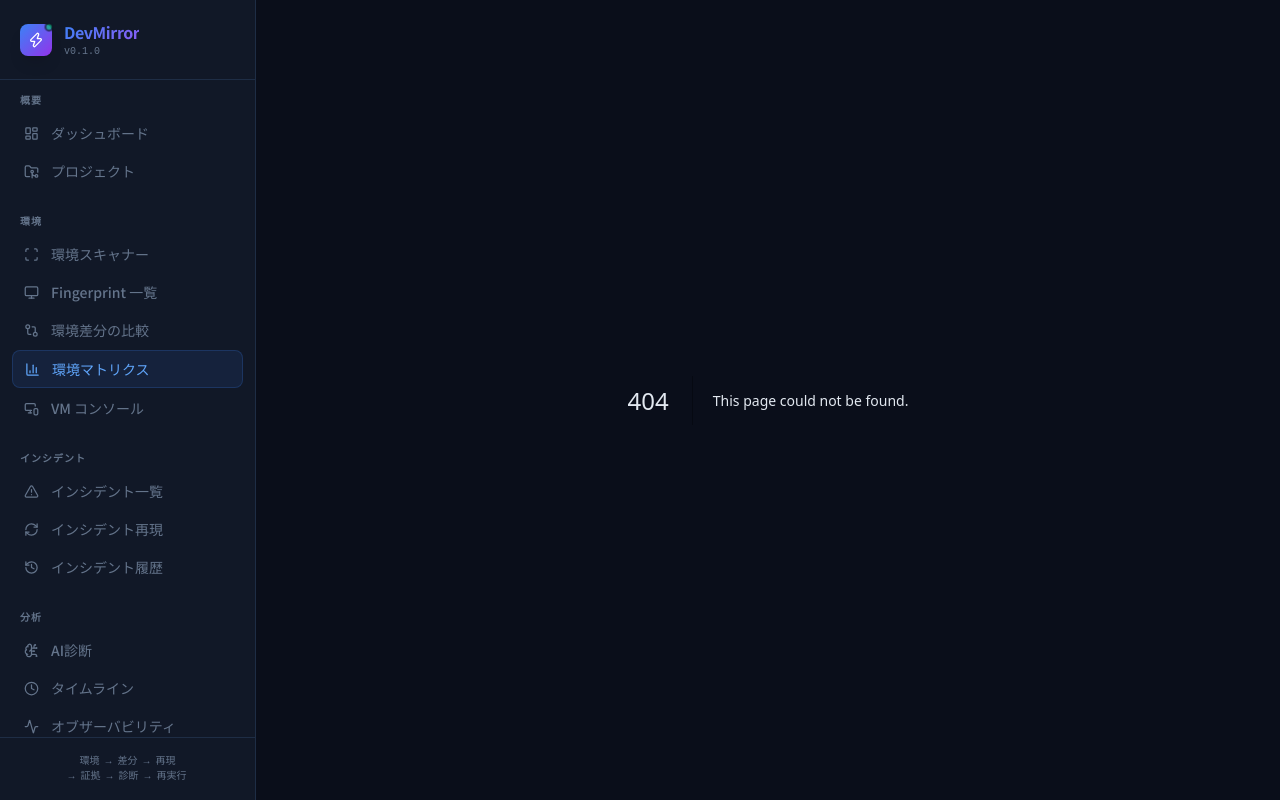
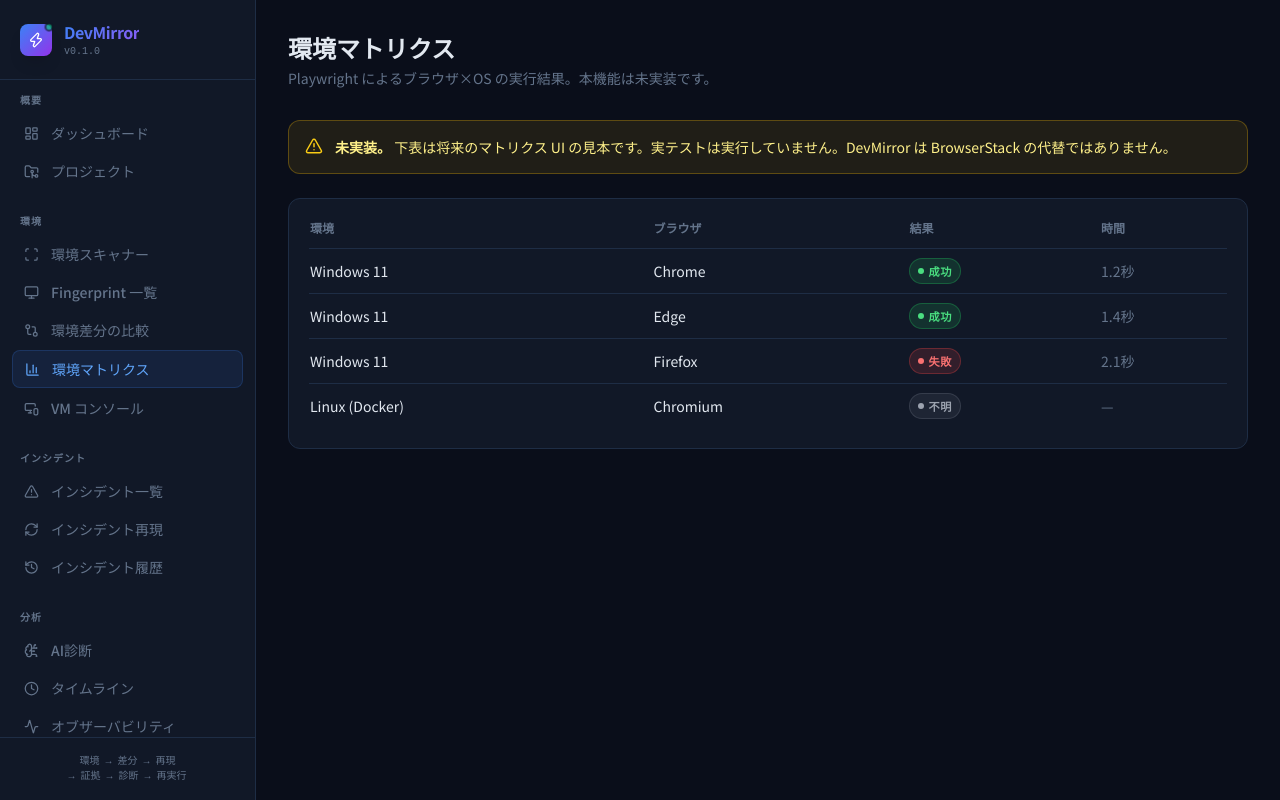
Before and after one commit to tanakaseidy3103/devmirror, a Next.js app in the folder frontend/: page /matrix in a window 1280 px wide. Before the commit this address had no page. Built offline with nearby package versions, Linux system fonts and the light colour scheme.

Commit message:
feat: environment matrix page

```diff
--- /dev/null
+++ b/frontend/src/app/matrix/page.tsx
@@ -0,0 +1,51 @@
+"use client";
+
+import { AlertTriangle } from "lucide-react";
+import type { TestResult } from "@/lib/api";
+import { Card, PageHeader, TestResultBadge } from "@/components/ui";
+
+const rows: { env: string; browser: string; result: TestResult; duration: string }[] = [
+  { env: "Windows 11", browser: "Chrome", result: "PASS", duration: "1.2秒" },
+  { env: "Windows 11", browser: "Edge", result: "PASS", duration: "1.4秒" },
+  { env: "Windows 11", browser: "Firefox", result: "FAIL", duration: "2.1秒" },
+  { env: "Linux (Docker)", browser: "Chromium", result: "UNKNOWN", duration: "—" },
+];
+
+export default function MatrixPage() {
+  return (
+    <div className="p-8 animate-fade-in">
+      <PageHeader
+        title="環境マトリクス"
+        subtitle="Playwright によるブラウザ×OS の実行結果。本機能は未実装です。"
+      />
+      <div className="bg-yellow-500/10 border border-yellow-500/30 rounded-xl p-4 mb-6 flex gap-3">
+        <AlertTriangle className="text-yellow-400 shrink-0" size={18} />
+        <p className="text-sm text-yellow-200">
+          <strong>未実装。</strong> 下表は将来のマトリクス UI の見本です。実テストは実行していません。DevMirror は BrowserStack の代替ではありません。
+        </p>
+      </div>
+      <Card>
+        <table className="w-full text-sm">
+          <thead>
+            <tr className="text-left text-xs text-dm-muted">
+              <th className="pb-3">環境</th>
+              <th className="pb-3">ブラウザ</th>
+              <th className="pb-3">結果</th>
+              <th className="pb-3">時間</th>
+            </tr>
+          </thead>
+          <tbody>
+            {rows.map((row) => (
+              <tr key={`${row.env}-${row.browser}`} className="border-t border-dm-border">
+                <td className="py-3">{row.env}</td>
+                <td>{row.browser}</td>
+                <td><TestResultBadge result={row.result} /></td>
+                <td className="text-dm-muted">{row.duration}</td>
+              </tr>
+            ))}
+          </tbody>
+        </table>
+      </Card>
+    </div>
+  );
+}
```
